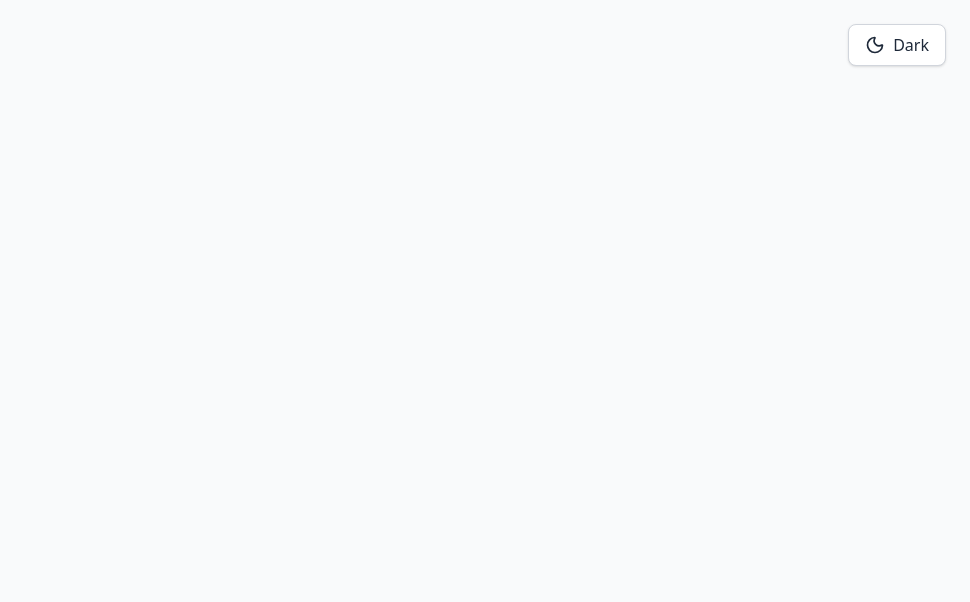
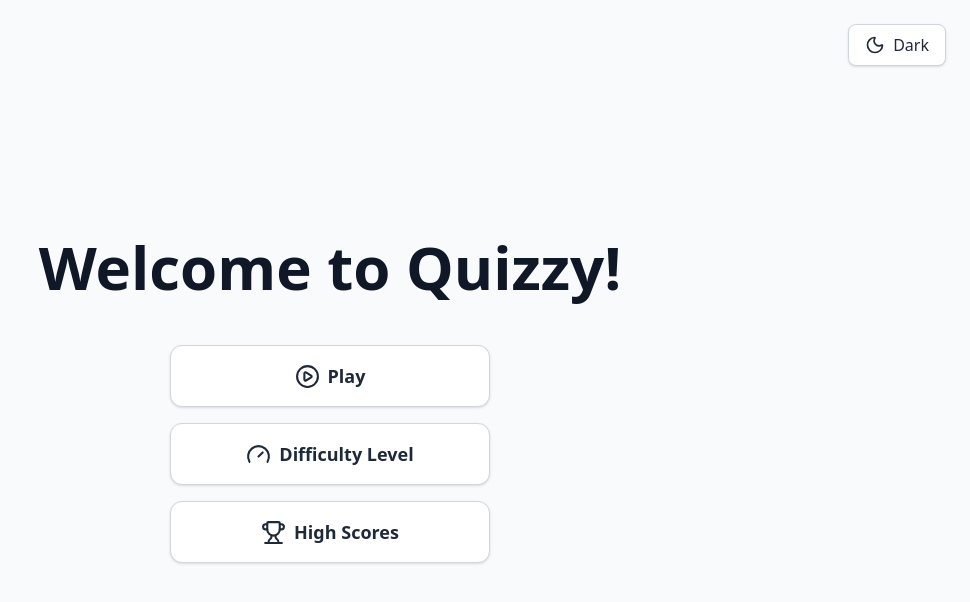
Before and after one commit to parsaabedi03/QuizApp, a website: page index.html in a window 1280 px wide. Shown: the whole page, without its empty margins (310-1280 px from the left). Drawn offline with nearby package versions, Linux system fonts and the light colour scheme; files that its build step writes are made by us from their sources.

Commit message:
Adding logos and linking buttons to different pages

```diff
--- a/index.html
+++ b/index.html
@@ -4,6 +4,7 @@
     <meta charset="UTF-8" />
     <meta name="viewport" content="width=device-width, initial-scale=1.0" />
     <title>Quiz App</title>
+    <link rel="shortcut icon" href="./src/img/logo.png" type="image/x-icon" />
     <link href="./dist/output.css" rel="stylesheet" />
   </head>
   <body>
@@ -13,8 +14,96 @@
       <div class="absolute top-6 right-6">
         <button
           id="themeToggle"
-          class="inline-flex items-center gap-2 px-4 py-2 rounded-lg border border-gray-300 dark:border-gray-700 bg-white dark:bg-gray-800 text-gray-800 dark:text-gray-100 font-medium shadow-sm hover:shadow-md transition"
+          class="flex items-center gap-2 px-4 py-2 rounded-lg border border-gray-300 dark:border-gray-700 bg-white dark:bg-gray-800 text-gray-800 dark:text-gray-100 font-medium shadow-sm hover:shadow-md transition"
         ></button>
+      </div>
+      <h1
+        class="text-3xl md:text-6xl font-bold mb-12 text-gray-900 dark:text-gray-100"
+      >
+        Welcome to Quizzy!
+      </h1>
+      <div class="flex flex-col gap-4 w-[min(90vw,320px)]">
+        <a
+          href="./pages/quiz.html"
+          class="group text-center w-full py-4 text-lg rounded-xl border border-gray-300 dark:border-gray-700 bg-white dark:bg-gray-800 text-gray-800 dark:text-gray-100 font-semibold shadow-sm hover:shadow-md transition-colors"
+        >
+          <span class="flex items-center justify-center gap-2">
+            <svg
+              xmlns="http://www.w3.org/2000/svg"
+              width="25"
+              height="25"
+              viewBox="0 0 24 24"
+              fill="none"
+              stroke="currentColor"
+              stroke-width="2"
+              stroke-linecap="round"
+              stroke-linejoin="round"
+              class="lucide lucide-circle-play-icon lucide-circle-play"
+            >
+              <path
+                d="M9 9.003a1 1 0 0 1 1.517-.859l4.997 2.997a1 1 0 0 1 0 1.718l-4.997 2.997A1 1 0 0 1 9 14.996z"
+              />
+              <circle cx="12" cy="12" r="10" />
+            </svg>
+            <span>Play</span>
+          </span>
+        </a>
+
+        <a
+          href="./pages/difficulty.html"
+          class="group w-full py-4 text-lg rounded-xl border border-gray-300 dark:border-gray-700 bg-white dark:bg-gray-800 text-gray-800 dark:text-gray-100 font-semibold shadow-sm hover:shadow-md transition-colors"
+        >
+          <span class="flex items-center justify-center gap-2">
+            <svg
+              xmlns="http://www.w3.org/2000/svg"
+              width="25"
+              height="25"
+              viewBox="0 0 24 24"
+              fill="none"
+              stroke="currentColor"
+              stroke-width="2"
+              stroke-linecap="round"
+              stroke-linejoin="round"
+              class="lucide lucide-gauge-icon lucide-gauge"
+            >
+              <path d="m12 14 4-4" />
+              <path d="M3.34 19a10 10 0 1 1 17.32 0" />
+            </svg>
+            <span>Difficulty Level</span>
+          </span>
+        </a>
+
+        <a
+          href="./pages/scores.html"
+          class="group w-full py-4 text-lg rounded-xl border border-gray-300 dark:border-gray-700 bg-white dark:bg-gray-800 text-gray-800 dark:text-gray-100 font-semibold shadow-sm hover:shadow-md transition-colors"
+        >
+          <span class="flex items-center justify-center gap-2">
+            <svg
+              xmlns="http://www.w3.org/2000/svg"
+              width="25"
+              height="25"
+              viewBox="0 0 24 24"
+              fill="none"
+              stroke="currentColor"
+              stroke-width="2"
+              stroke-linecap="round"
+              stroke-linejoin="round"
+              class="lucide lucide-trophy-icon lucide-trophy"
+            >
+              <path
+                d="M10 14.66v1.626a2 2 0 0 1-.976 1.696A5 5 0 0 0 7 21.978"
+              />
+              <path
+                d="M14 14.66v1.626a2 2 0 0 0 .976 1.696A5 5 0 0 1 17 21.978"
+              />
+              <path d="M18 9h1.5a1 1 0 0 0 0-5H18" />
+              <path d="M4 22h16" />
+              <path d="M6 9a6 6 0 0 0 12 0V3a1 1 0 0 0-1-1H7a1 1 0 0 0-1 1z" />
+              <path d="M6 9H4.5a1 1 0 0 1 0-5H6" />
+            </svg>
+            <span>High Scores</span>
+          </span>
+        </a>
       </div>
     </div>
     <script type="module" src="./src/js/localStorage.js"></script>
```
